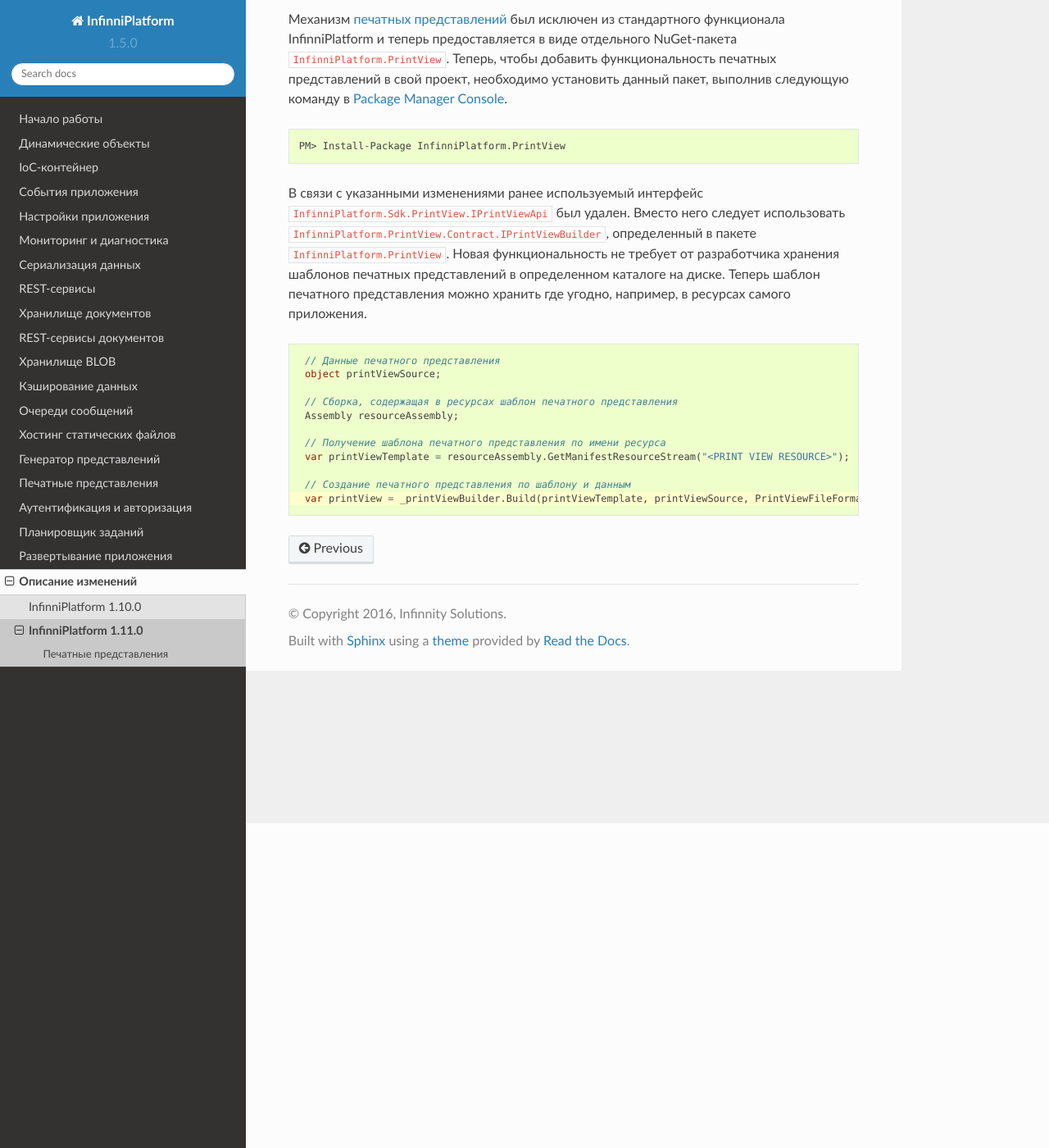
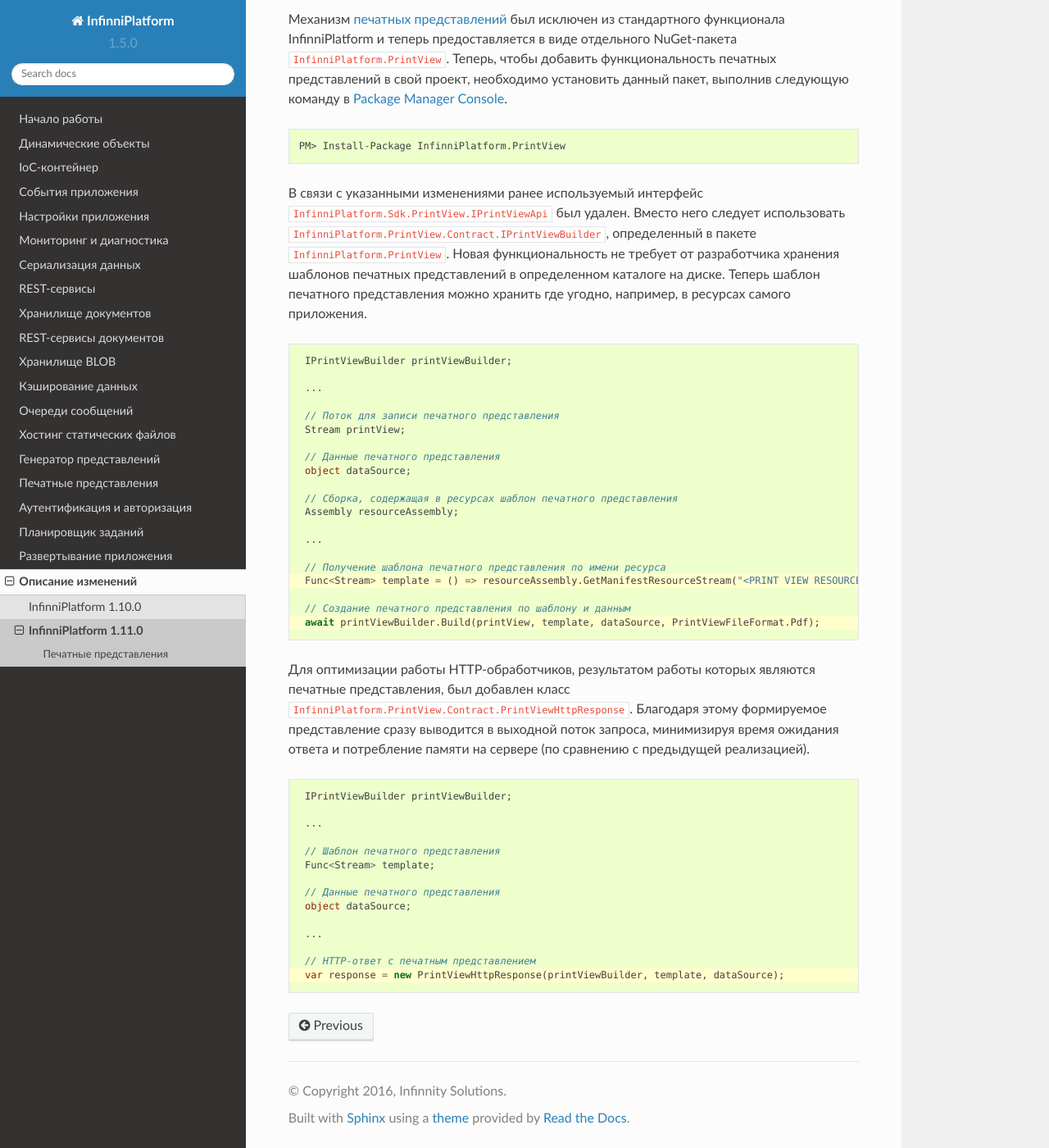
Before and after one commit to InfinniPlatform/InfinniPlatform.readthedocs.org, a Sphinx documentation site: the page built from docs/source/release-notes/v1.11.0.rst, in a window 1280 px wide and 1400 px high, scrolled down 396 px. Shown: the whole window at 82% size. Built offline with Sphinx 7.4.7 and the Read the Docs theme 2.0.0, drawn with Linux system fonts in a browser that asks for light colours.

Commit message:
Add release-notes for PrintViewHttpResponse

```diff
--- a/docs/source/release-notes/v1.11.0.rst
+++ b/docs/source/release-notes/v1.11.0.rst
@@ -26,19 +26,51 @@
 представления можно хранить где угодно, например, в ресурсах самого приложения.
 
 .. code-block:: csharp
-   :emphasize-lines: 11
+   :emphasize-lines: 17,20
+
+    IPrintViewBuilder printViewBuilder;
+
+    ...
+
+    // Поток для записи печатного представления
+    Stream printView;
 
     // Данные печатного представления
-    object printViewSource;
+    object dataSource;
 
     // Сборка, содержащая в ресурсах шаблон печатного представления
     Assembly resourceAssembly;
 
+    ...
+
     // Получение шаблона печатного представления по имени ресурса
-    var printViewTemplate = resourceAssembly.GetManifestResourceStream("<PRINT VIEW RESOURCE>");
+    Func<Stream> template = () => resourceAssembly.GetManifestResourceStream("<PRINT VIEW RESOURCE>");
 
     // Создание печатного представления по шаблону и данным
-    var printView = _printViewBuilder.Build(printViewTemplate, printViewSource, PrintViewFileFormat.Pdf);
+    await printViewBuilder.Build(printView, template, dataSource, PrintViewFileFormat.Pdf);
+
+Для оптимизации работы HTTP-обработчиков, результатом работы которых являются печатные представления,
+был добавлен класс ``InfinniPlatform.PrintView.Contract.PrintViewHttpResponse``. Благодаря этому формируемое
+представление сразу выводится в выходной поток запроса, минимизируя время ожидания ответа и потребление
+памяти на сервере (по сравнению с предыдущей реализацией).
+
+.. code-block:: csharp
+   :emphasize-lines: 14
+
+    IPrintViewBuilder printViewBuilder;
+
+    ...
+
+    // Шаблон печатного представления
+    Func<Stream> template;
+
+    // Данные печатного представления
+    object dataSource;
+
+    ...
+
+    // HTTP-ответ с печатным представлением
+    var response = new PrintViewHttpResponse(printViewBuilder, template, dataSource);
 
 
 .. _`Package Manager Console`: http://docs.nuget.org/consume/package-manager-console
```
